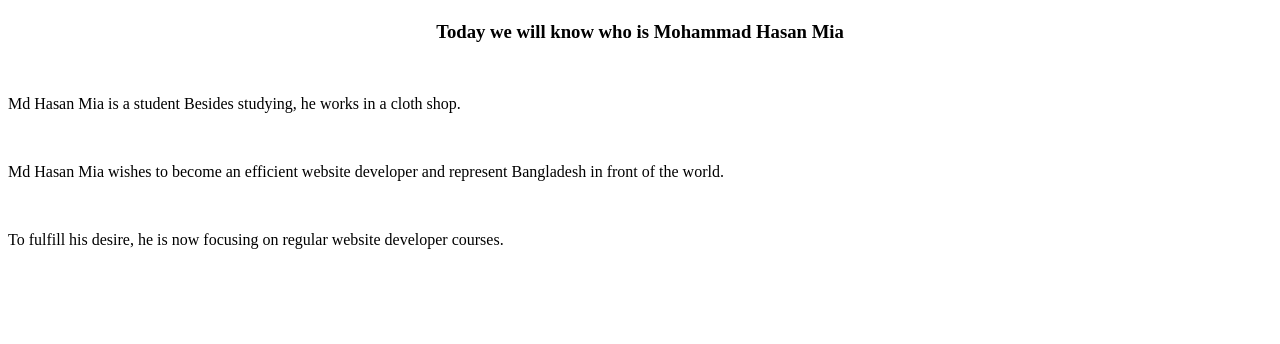
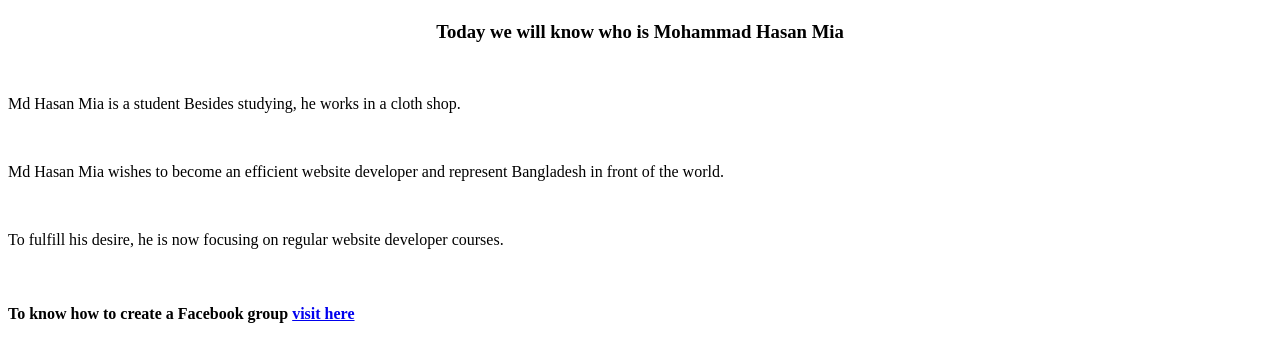
Before and after one commit to developerhasan4/class-1-home-task, a plain HTML site: page index.html in a window 1280 px wide. Shown: the part 652-996 px from the top of the page. Before the commit the page ends 917 px from the top, so only its background shows below. Drawn offline with Linux system fonts and the light colour scheme.

Commit message:
index.html
add second page

```diff
--- a/index.html
+++ b/index.html
@@ -37,5 +37,7 @@
       To fulfill his desire, he is now focusing on regular website developer
       courses.
     </p>
+<br>
+    <h4>To know how to create a Facebook group <a href="https://developerhasan4.github.io/class-3/"> visit here<a/> </h4>
   </body>
 </html>
```
